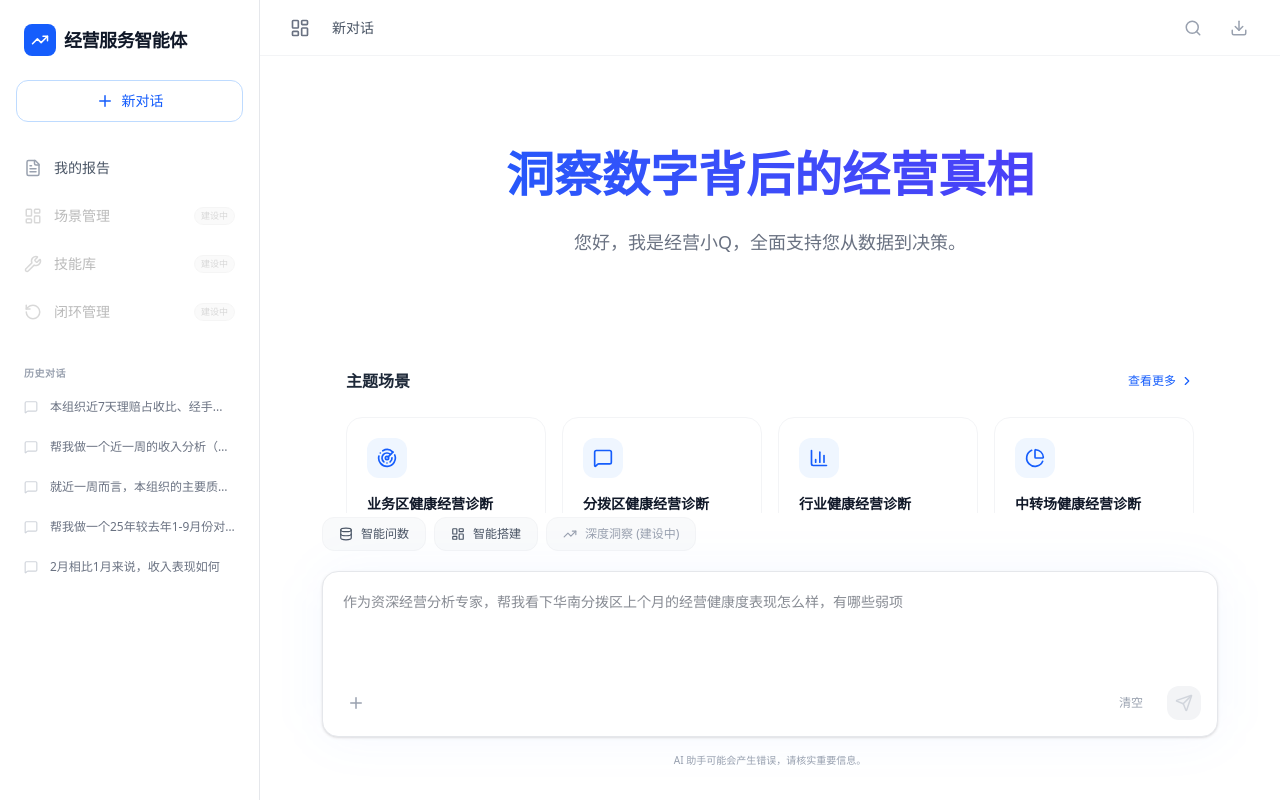
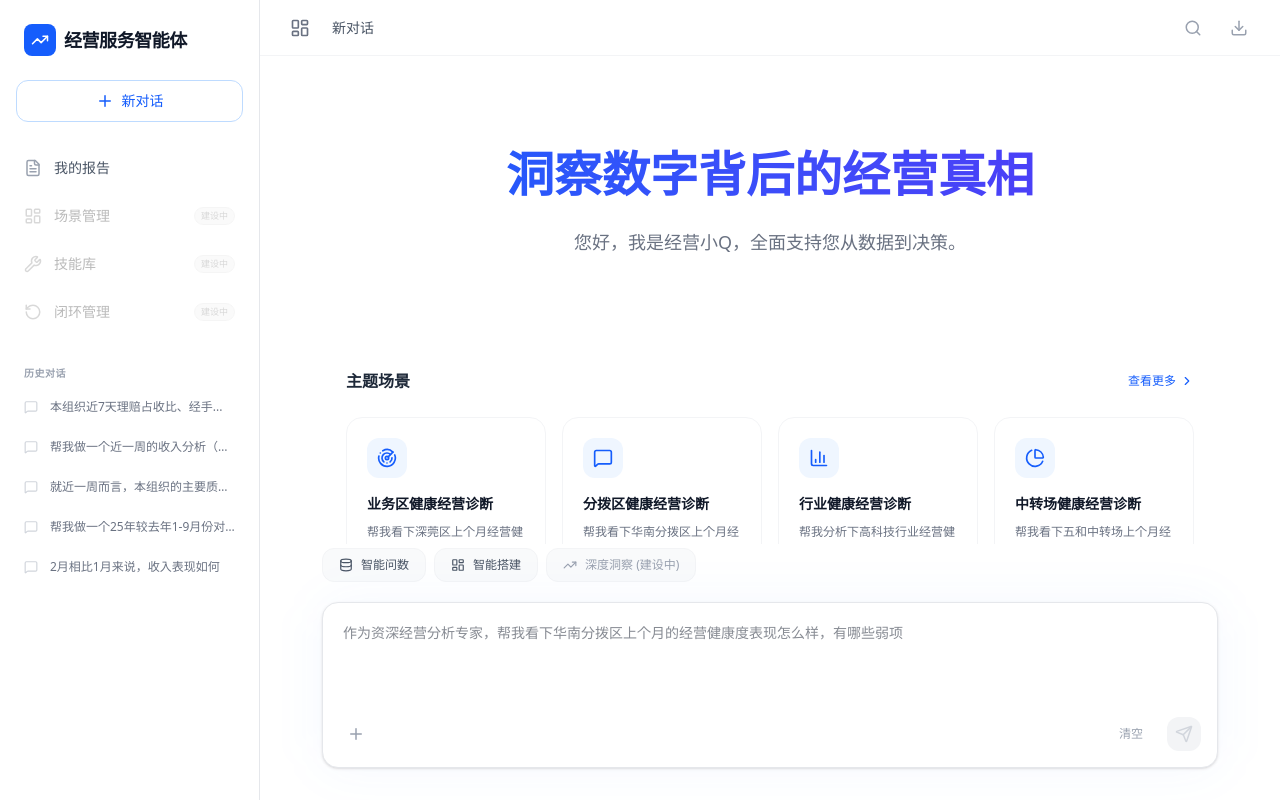
Before and after one commit to zhouliu132580-blip/AIagent, a React (Vite) app: page / in a window 1280 px wide. Built offline with nearby package versions, Linux system fonts and the light colour scheme.

Commit message:
feat: Remove AI disclaimer from UI
Removes the static disclaimer text about AI assistant potential errors. This is no longer needed as more robust error handling and user guidance are in place.

```diff
--- a/src/App.tsx
+++ b/src/App.tsx
@@ -591,10 +591,6 @@
                 </div>
               </div>
             </div>
-
-            <p className="text-[10px] text-center text-gray-400 mt-4">
-              AI 助手可能会产生错误，请核实重要信息。
-            </p>
           </div>
         </div>
         </>
```
